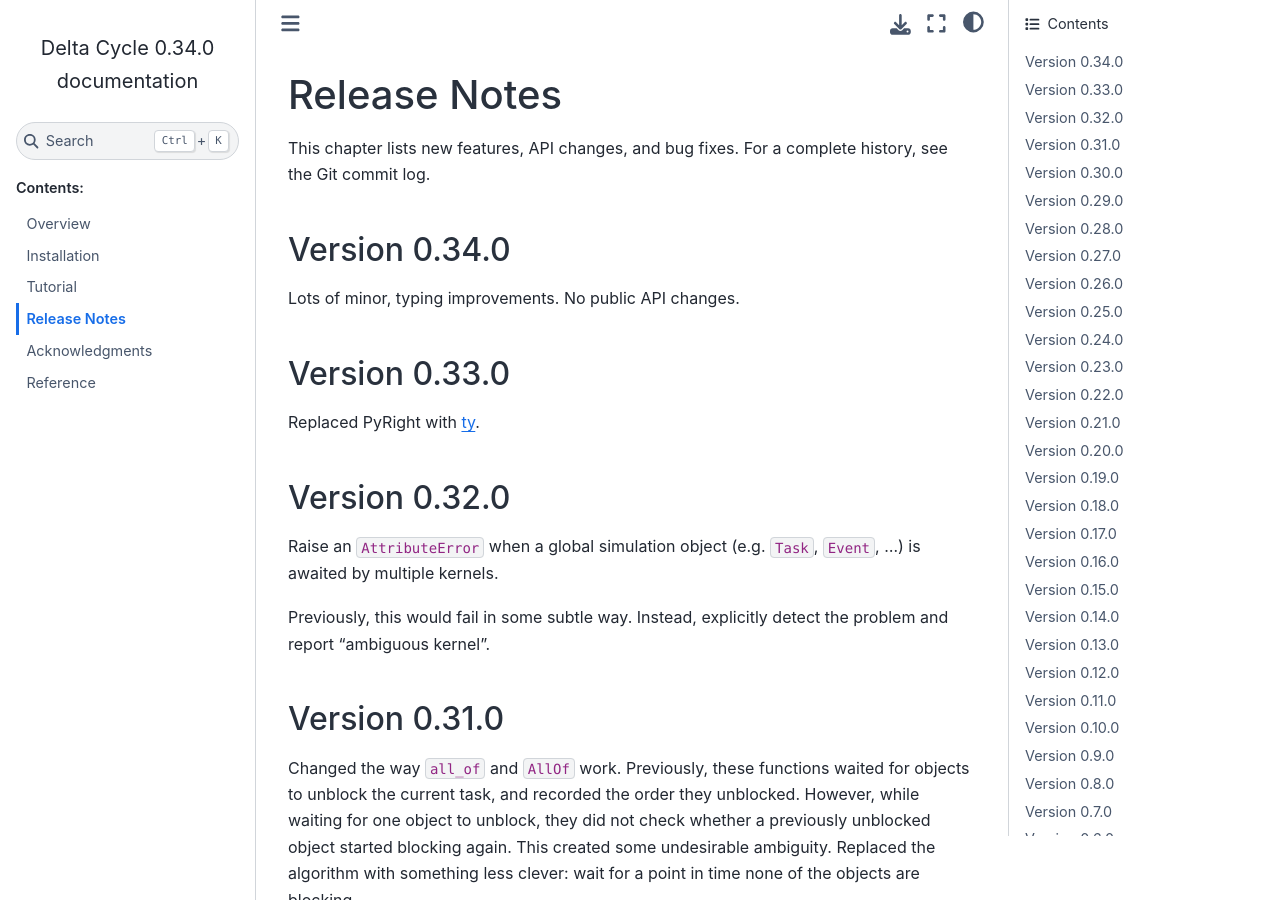
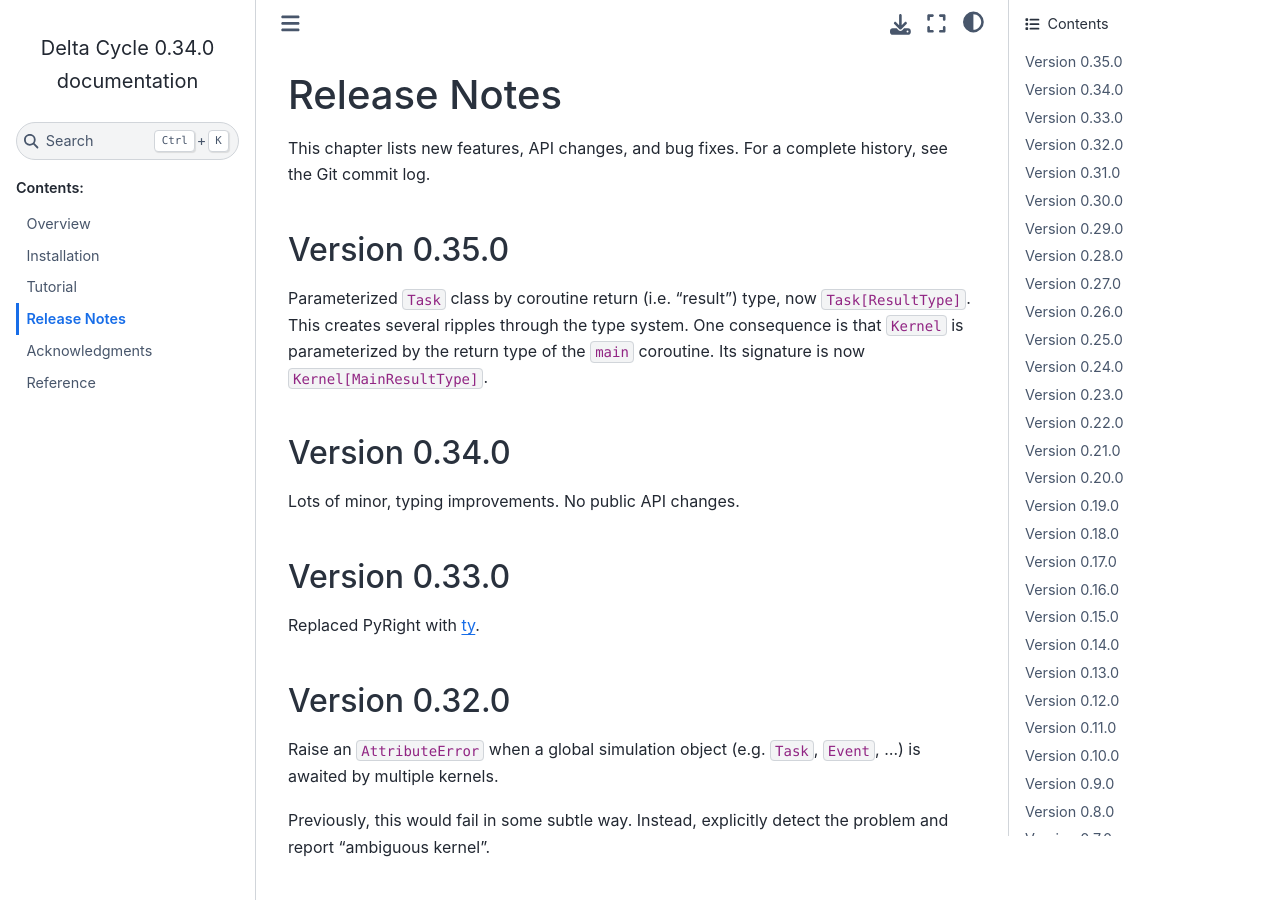
Before and after one commit to cjdrake/deltacycle, a Sphinx documentation site: the page built from doc/source/release_notes.rst, in a window 1280 px wide and 900 px high. Built offline with Sphinx 7.4.7 and the Sphinx Book theme 1.1.4, drawn with Linux system fonts in a browser that asks for light colours.

Commit message:
Add 0.35 release notes

```diff
--- a/doc/source/release_notes.rst
+++ b/doc/source/release_notes.rst
@@ -6,6 +6,17 @@
 
 This chapter lists new features, API changes, and bug fixes.
 For a complete history, see the Git commit log.
+
+
+Version 0.35.0
+==============
+
+Parameterized ``Task`` class by coroutine return (i.e. "result") type,
+now ``Task[ResultType]``.
+This creates several ripples through the type system.
+One consequence is that ``Kernel`` is parameterized by the return type of the
+``main`` coroutine.
+Its signature is now ``Kernel[MainResultType]``.
 
 
 Version 0.34.0
```
